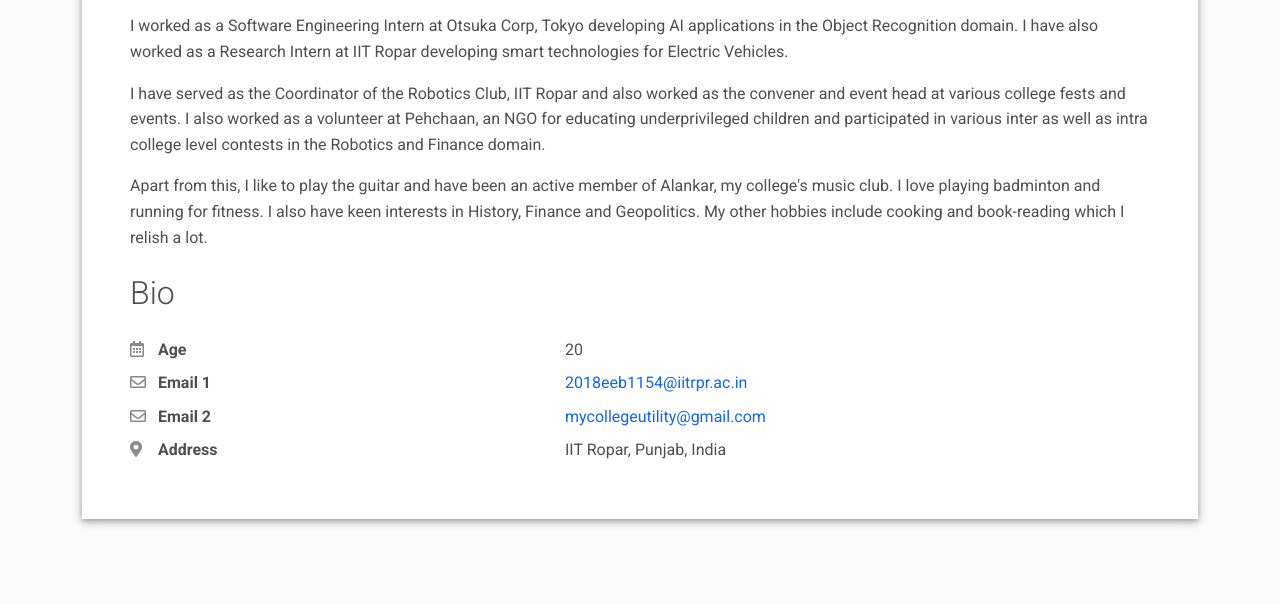
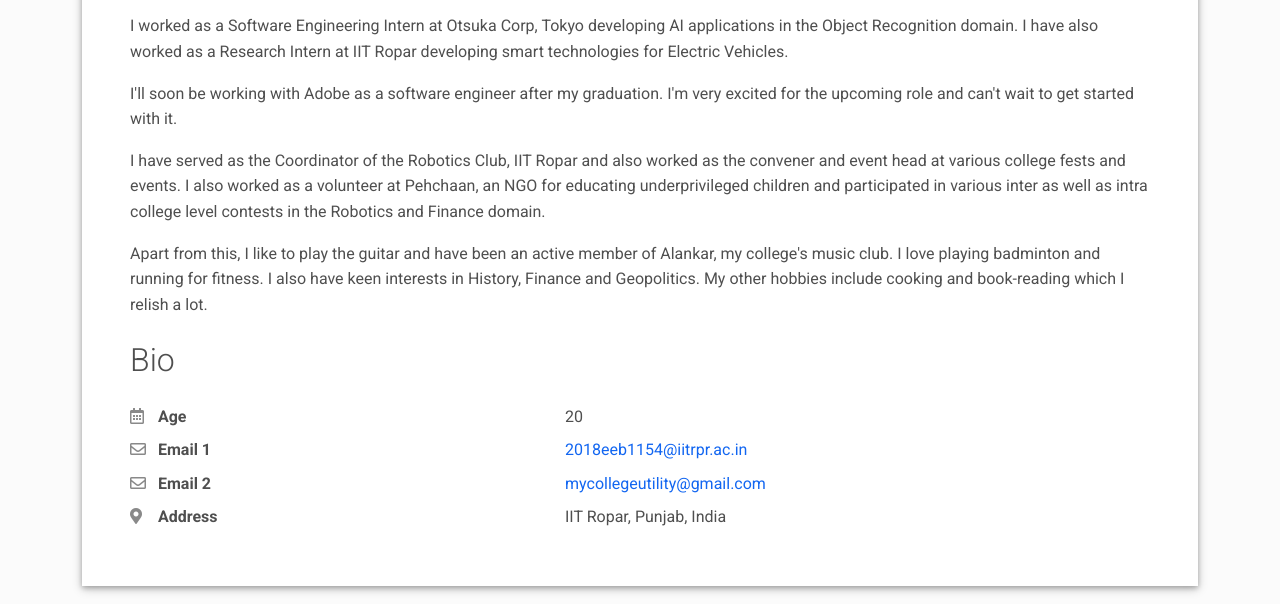
Before and after one commit to jasnoor21/jasnoor21.github.io, a plain HTML site: page index.html in a window 1280 px wide. Shown: the part 917-1521 px from the top of the page. Drawn offline with Linux system fonts and the light colour scheme.

Commit message:
about adobe

```diff
--- a/index.html
+++ b/index.html
@@ -99,12 +99,15 @@
             to enhance the world we live in.</p>
           <p>I worked as a Software Engineering Intern at Otsuka Corp, Tokyo developing AI applications in the Object Recognition
             domain. I have also worked as a Research Intern at IIT Ropar developing smart technologies for Electric Vehicles. </p>
+          <p>I'll soon be working with Adobe as a software engineer after my graduation. I'm very excited for the upcoming role and
+            can't wait to get started with it.  </p>
           <p>I have served as the Coordinator of the Robotics Club, IIT Ropar and also worked as the convener and event head at various college fests
             and events. I also worked as a volunteer at Pehchaan, an NGO for educating underprivileged children and participated in various inter as well
             as intra college level contests in the Robotics and Finance domain.</p>
           <p>Apart from this, I like to play the guitar and have been an active member of Alankar, my college's music club. I love playing badminton
             and running for fitness. I also have keen interests in History, Finance and Geopolitics. My other hobbies include cooking and book-reading
             which I relish a lot.</p>
+
         </div>
         <div>
         <!--<div class="col-md-5 offset-lg-1">-->
```
Also changed, not shown: 2 other files.
